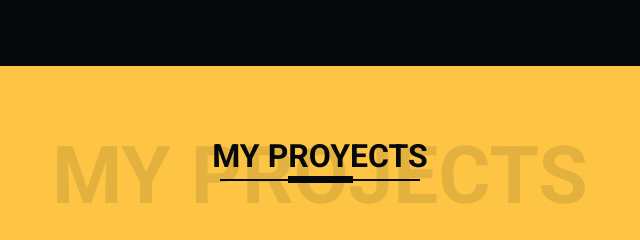
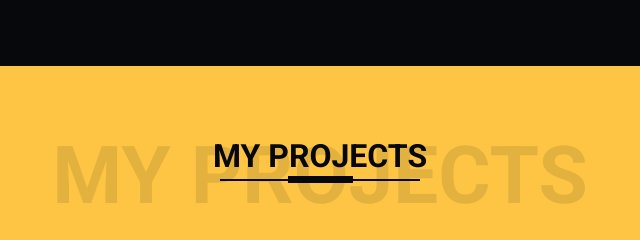
Before and after one commit to gabyugarte/gabyugarte.github.io, a plain HTML site: page index.html in a window 1280 px wide. Shown: the part 2820-3060 px from the top of the page, 320-960 px from the left. Drawn offline with nearby package versions, Linux system fonts and the light colour scheme.

Commit message:
Cambio error en projects

```diff
--- a/index.html
+++ b/index.html
@@ -229,7 +229,7 @@
 <section class="teams" id="teams">
     <h1>MY PROJECTS</h1>
     <div class="container">
-        <h5 class="title text-center m-heading text-secondary">MY PROYECTS</h5>
+        <h5 class="title text-center m-heading text-secondary">MY PROJECTS</h5>
         <div class="carousel owl-carousel">
             <div class="card">
                 <div class="box">
```
